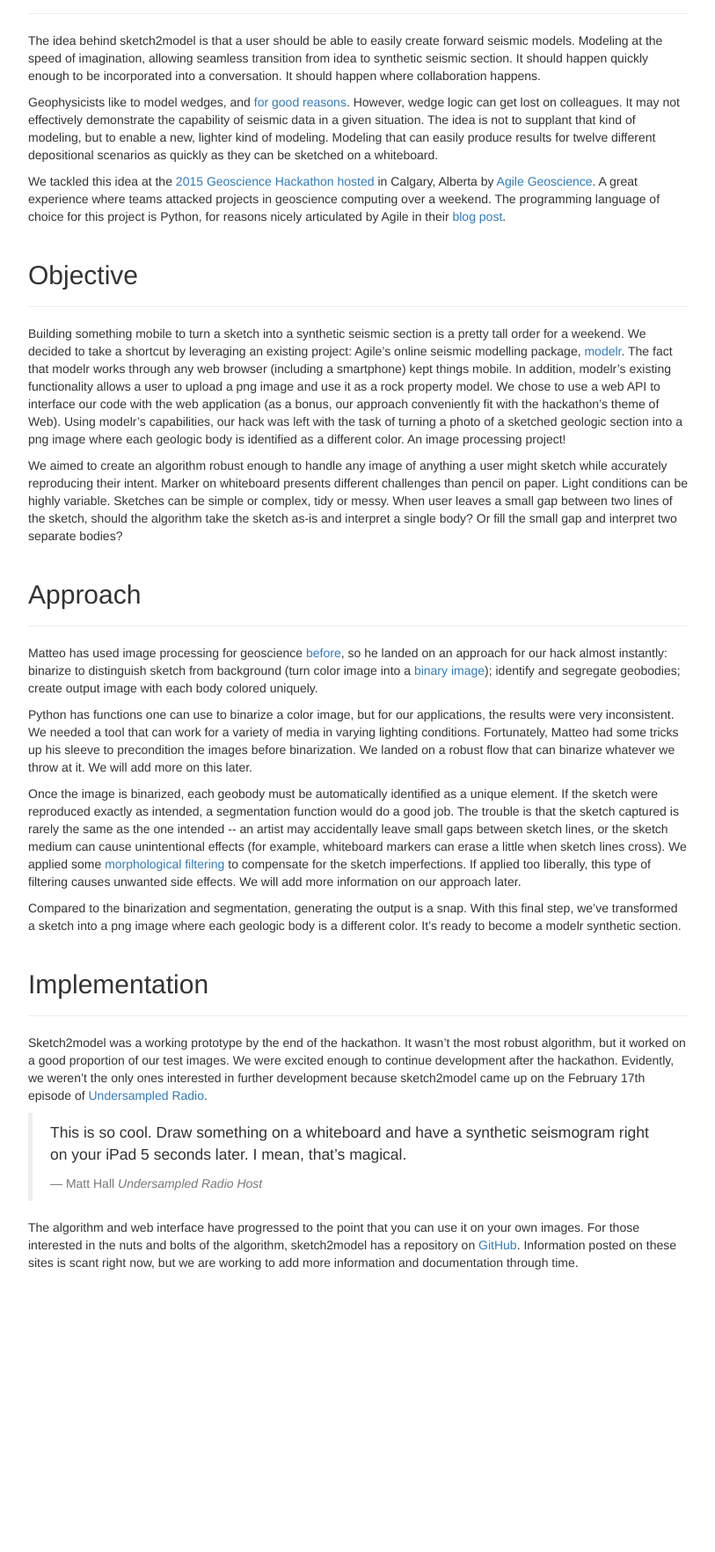
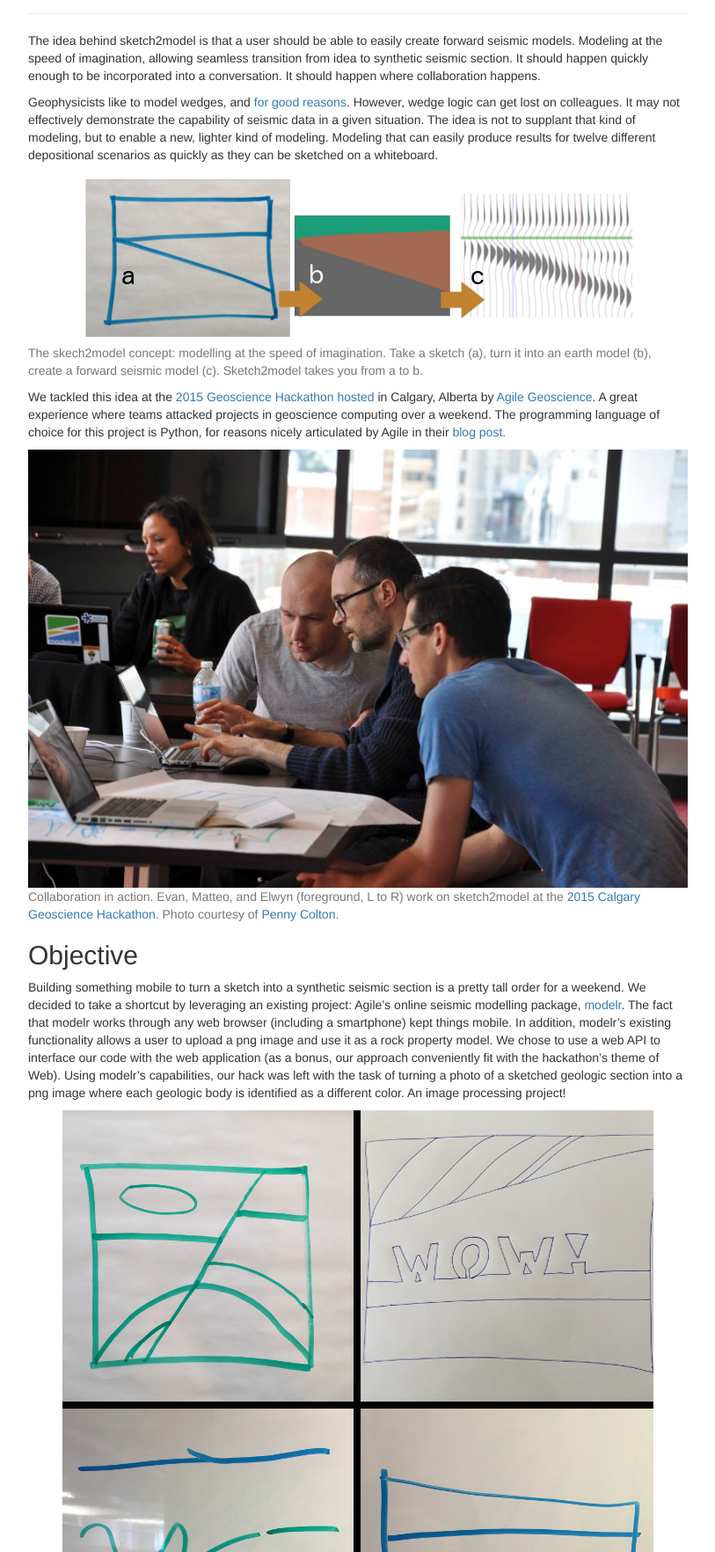
Before and after one commit to epsalt/sketch2model-web, a Flask app: page /about in a window 1280 px wide. Shown: the part 156-1920 px from the top of the page at 88% size, without its empty margins (233-1046 px from the left). Before the commit the page ends 1599 px from the top, so only its background shows below. Run offline with Flask 2, Linux system fonts and the light colour scheme; some libraries are stand-ins or nearby versions.

Commit message:
Add more images to about page

```diff
--- a/sketch2model_web/templates/about.html
+++ b/sketch2model_web/templates/about.html
@@ -6,109 +6,190 @@
     <div class="page-header">
       <h1 id="about-sketch2model">About Sketch2Model</h1>
     </div>
-    <p>The idea behind sketch2model is that a user should be able to
+    <p>
+      The idea behind sketch2model is that a user should be able to
       easily create forward seismic models. Modeling at the speed of
       imagination, allowing seamless transition from idea to synthetic
-      seismic section. It should happen quickly enough to be incorporated
-      into a conversation. It should happen where collaboration happens.</p>
-    <p>Geophysicists like to model wedges,
+      seismic section. It should happen quickly enough to be
+      incorporated into a conversation. It should happen where
+      collaboration happens.</p>
+    <p>
+      Geophysicists like to model wedges,
       and <a href="http://www.agilegeoscience.com/blog/2011/7/8/tuning-geology.html?rq=wedge">for
-        good reasons</a>. However, wedge logic can get lost on colleagues. It
-      may not effectively demonstrate the capability of seismic data in a
-      given situation. The idea is not to supplant that kind of modeling,
-      but to enable a new, lighter kind of modeling. Modeling that can
-      easily produce results for twelve different depositional scenarios as
-      quickly as they can be sketched on a whiteboard.</p>
-    <p>We tackled this idea at
+      good reasons</a>. However, wedge logic can get lost on
+      colleagues. It may not effectively demonstrate the capability of
+      seismic data in a given situation. The idea is not to supplant
+      that kind of modeling, but to enable a new, lighter kind of
+      modeling. Modeling that can easily produce results for twelve
+      different depositional scenarios as quickly as they can be
+      sketched on a whiteboard.</p>
+    <figure>
+      <img src="static/overview.png" class="center-block img-responsive" alt="wedges">
+      <figcaption>
+        <p class="text-muted">
+          The skech2model concept: modelling at the speed of imagination. Take a
+          sketch (a), turn it into an earth model (b), create a forward seismic
+          model (c). Sketch2model takes you from a to b.
+        </p>
+      </figcaption>
+    </figure>
+    <p>
+      We tackled this idea at
       the <a href="http://www.agilegeoscience.com/blog/2015/5/15/canadian-codeshow">2015
-        Geoscience Hackathon hosted</a> in Calgary, Alberta
-      by <a href="http://www.agilegeoscience.com/">Agile Geoscience</a>. A
-      great experience where teams attacked projects in geoscience computing
-      over a weekend. The programming language of choice for this project is
-      Python, for reasons nicely articulated by Agile in
+      Geoscience Hackathon hosted</a> in Calgary, Alberta
+      by <a href="http://www.agilegeoscience.com/">Agile
+      Geoscience</a>. A great experience where teams attacked projects
+      in geoscience computing over a weekend. The programming language
+      of choice for this project is Python, for reasons nicely
+      articulated by Agile in
       their <a href="http://www.agilegeoscience.com/blog/2016/4/6/why-python-beats-matlab">blog
-        post</a>.</p>
-    <div class="page-header">
-      <h2 id="objective-for-sketch2model">Objective</h2>
-    </div>
-    <p>Building something mobile to turn a sketch into a synthetic seismic
-      section is a pretty tall order for a weekend. We decided to take a
-      shortcut by leveraging an existing project: Agile’s online seismic
-      modelling package, <a href="https://www.modelr.io/">modelr</a>. The
-      fact that modelr works through any web browser (including a
+      post.</a>
+    </p>
+    <figure>
+      <img src="static/team_photo.jpg" class="center-block img-responsive" alt="the sketch2model team">
+      <figcaption>
+        <p class="text-muted">
+          Collaboration in action. Evan, Matteo, and Elwyn
+          (foreground, L to R) work on sketch2model at
+          the <a href="http://www.agilegeoscience.com/blog/2015/5/15/canadian-codeshow">2015
+            Calgary Geoscience Hackathon.</a> Photo courtesy
+          of <a href="https://www.linkedin.com/in/penny-colton-5a652914">Penny
+            Colton.</a>
+        </p>
+      </figcaption>
+    </figure>
+    <h2 id="objective-for-sketch2model">Objective</h2>
+    <p>
+      Building something mobile to turn a sketch into a synthetic
+      seismic section is a pretty tall order for a weekend. We decided
+      to take a shortcut by leveraging an existing project: Agile’s
+      online seismic modelling
+      package, <a href="https://www.modelr.io/">modelr</a>. The fact
+      that modelr works through any web browser (including a
       smartphone) kept things mobile. In addition, modelr’s existing
-      functionality allows a user to upload a png image and use it as a rock
-      property model. We chose to use a web API to interface our code with
-      the web application (as a bonus, our approach conveniently fit with
-      the hackathon’s theme of Web). Using modelr’s capabilities, our hack
-      was left with the task of turning a photo of a sketched geologic
-      section into a png image where each geologic body is identified as a
-      different color. An image processing project!</p>
-    <p>We aimed to create an algorithm robust enough to handle any image
-      of anything a user might sketch while accurately reproducing their
-      intent. Marker on whiteboard presents different challenges than pencil
-      on paper. Light conditions can be highly variable. Sketches can be
-      simple or complex, tidy or messy. When user leaves a small gap between
-      two lines of the sketch, should the algorithm take the sketch as-is
-      and interpret a single body? Or fill the small gap and interpret two
-      separate bodies?</p>
-    <div class="page-header">
-      <h2 id="approach">Approach</h2>
-    </div>
-    <p>Matteo has used image processing for
+      functionality allows a user to upload a png image and use it as
+      a rock property model. We chose to use a web API to interface
+      our code with the web application (as a bonus, our approach
+      conveniently fit with the hackathon’s theme of Web). Using
+      modelr’s capabilities, our hack was left with the task of
+      turning a photo of a sketched geologic section into a png image
+      where each geologic body is identified as a different color. An
+      image processing project!
+    </p>
+    <figure>
+      <img src="static/whiteboard.png" class="center-block img-responsive" alt="whiteboard examples">
+      <figcaption>
+        <p class="text-muted">
+          Our algorithm needs to be robust enough to handle a variety
+          of source images: simple, complex, pencil, marker, paper,
+          white board (check out the glare on the bottom left
+          image). These are some of the test images we used.
+        </p>
+      </figcaption>
+    </figure>
+    <p>
+      We aimed to create an algorithm robust enough to handle any
+      image of anything a user might sketch while accurately
+      reproducing their intent. Marker on whiteboard presents
+      different challenges than pencil on paper. Light conditions can
+      be highly variable. Sketches can be simple or complex, tidy or
+      messy. When user leaves a small gap between two lines of the
+      sketch, should the algorithm take the sketch as-is and interpret
+      a single body? Or fill the small gap and interpret two separate
+      bodies?
+    </p>
+    <h2 id="approach">Approach</h2>
+    <p>
+      Matteo has used image processing for
       geoscience <a href="https://mycarta.wordpress.com/category/image-processing-2">before</a>,
-      so he landed on an approach for our hack almost instantly: binarize to
-      distinguish sketch from background (turn color image into
+      so he landed on an approach for our hack almost instantly:
+      binarize to distinguish sketch from background (turn color image
+      into
       a <a href="https://en.wikipedia.org/wiki/Binary_image">binary
-        image</a>); identify and segregate geobodies; create output image with
-      each body colored uniquely.</p>
-    <p>Python has functions one can use to binarize a color image, but for
-      our applications, the results were very inconsistent. We needed a tool
-      that can work for a variety of media in varying lighting
-      conditions. Fortunately, Matteo had some tricks up his sleeve to
-      precondition the images before binarization. We landed on a robust
-      flow that can binarize whatever we throw at it. We will add more on
-      this later.</p>
-    <p>Once the image is binarized, each geobody must be automatically
-      identified as a unique element. If the sketch were reproduced exactly
-      as intended, a segmentation function would do a good job. The trouble
-      is that the sketch captured is rarely the same as the one intended --
-      an artist may accidentally leave small gaps between sketch lines, or
-      the sketch medium can cause unintentional effects (for example,
-      whiteboard markers can erase a little when sketch lines cross). We
-      applied
+      image</a>); identify and segregate geobodies; create output
+      image with each body colored uniquely.
+    </p>
+    <figure>
+      <img src="static/binarize.png" class="center-block img-responsive" alt="binarization">
+      <figcaption>
+        <p class="text-muted">
+          Taking the image of the original sketch (left) and creating
+          a binary image (right).
+        </p>
+      </figcaption>
+    </figure>
+    <p>
+      Python has functions one can use to binarize a color image, but
+      for our applications, the results were very inconsistent. We
+      needed a tool that can work for a variety of media in varying
+      lighting conditions. Fortunately, Matteo had some tricks up his
+      sleeve to precondition the images before binarization. We landed
+      on a robust flow that can binarize whatever we throw at it. We
+      will add more on this later.
+    </p>
+    <p>
+      Once the image is binarized, each geobody must be automatically
+      identified as a unique element. If the sketch were reproduced
+      exactly as intended, a segmentation function would do a good
+      job. The trouble is that the sketch captured is rarely the same
+      as the one intended -- an artist may accidentally leave small
+      gaps between sketch lines, or the sketch medium can cause
+      unintentional effects (for example, whiteboard markers can erase
+      a little when sketch lines cross). We applied
       some <a href="http://scikit-image.org/docs/dev/auto_examples/applications/plot_morphology.html">morphological
-        filtering</a> to compensate for the sketch imperfections. If applied
-      too liberally, this type of filtering causes unwanted side effects. We
-      will add more information on our approach later.</p>
-    <p>Compared to the binarization and segmentation, generating the
-      output is a snap. With this final step, we’ve transformed a sketch
-      into a png image where each geologic body is a different color. It’s
-      ready to become a modelr synthetic section.</p>
-    <div class="page-header">
-      <h2 id="implementation">Implementation</h2>
-    </div>
-    <p>Sketch2model was a working prototype by the end of the
-      hackathon. It wasn’t the most robust algorithm, but it worked on a
-      good proportion of our test images. We were excited enough to continue
-      development after the hackathon. Evidently, we weren’t the only ones
-      interested in further development because sketch2model came up on the
-      February 17th episode
+      filtering</a> to compensate for the sketch imperfections. If
+      applied too liberally, this type of filtering causes unwanted
+      side effects. We will add more information on our approach
+      later.
+    </p>
+    <figure>
+      <img src="static/morphological_filtering.png" class="center-block img-responsive" alt="morphological filtering">
+      <figcaption>
+        <p class="text-muted">
+          Morphological filtering can compensate for imperfections in
+          a sketch, as demonstrated in this example. The original
+          sketch (left) was done with a marker on white board. Notice
+          how the vertical stroke erased a small part of the
+          horizontal one. The binarized version of the sketch (middle)
+          shows an unintentional gap between the strokes, but
+          morphological filtering successfully closes the small gap
+          (right).
+        </p>
+      </figcaption>
+    </figure>
+    <p>
+      Compared to the binarization and segmentation, generating the
+      output is a snap. With this final step, we’ve transformed a
+      sketch into a png image where each geologic body is a different
+      color. It’s ready to become a modelr synthetic section.</p>
+    <h2 id="implementation">Implementation</h2>
+    <p>
+      Sketch2model was a working prototype by the end of the
+      hackathon. It wasn’t the most robust algorithm, but it worked on
+      a good proportion of our test images. We were excited enough to
+      continue development after the hackathon. Evidently, we weren’t
+      the only ones interested in further development because
+      sketch2model came up on the February 17th episode
       of <a href="https://itunes.apple.com/us/podcast/undersampled-radio/id1087035286?mt=2">Undersampled
-        Radio</a>.
+      Radio</a>.
     </p>
     <blockquote>
-      <p>This is so cool. Draw something on a whiteboard and have a
-      synthetic seismogram right on your iPad 5 seconds later. I mean,
-      that’s magical.</p>
+      <p>
+        This is so cool. Draw something on a whiteboard and have a
+        synthetic seismogram right on your iPad 5 seconds later. I
+        mean, that’s magical.
+      </p>
       <footer>Matt Hall <cite title="Undersampled Radio">Undersampled Radio Host</cite></footer>
     </blockquote>
-    <p>The algorithm and web interface have progressed to the point that
-      you can use it on your own images. For those interested in the nuts
-      and bolts of the algorithm, sketch2model has a repository
+    <p>
+      The algorithm and web interface have progressed to the point
+      that you can use it on your own images. For those interested in
+      the nuts and bolts of the algorithm, sketch2model has a
+      repository
       on <a href="https://github.com/mycarta/sketch2model">GitHub</a>. Information
-      posted on these sites is scant right now, but we are working to add
-      more information and documentation through time.</p>
+      posted on these sites is scant right now, but we are working to
+      add more information and documentation through time.
+    </p>
   </div>
 </div>
 
```
Also changed, not shown: sketch2model_web/static/binarize.png (added), sketch2model_web/static/morphological_filtering.png (added), sketch2model_web/static/overview.png (added), sketch2model_web/static/team_photo.jpg (added), sketch2model_web/static/whiteboard.png (added).
